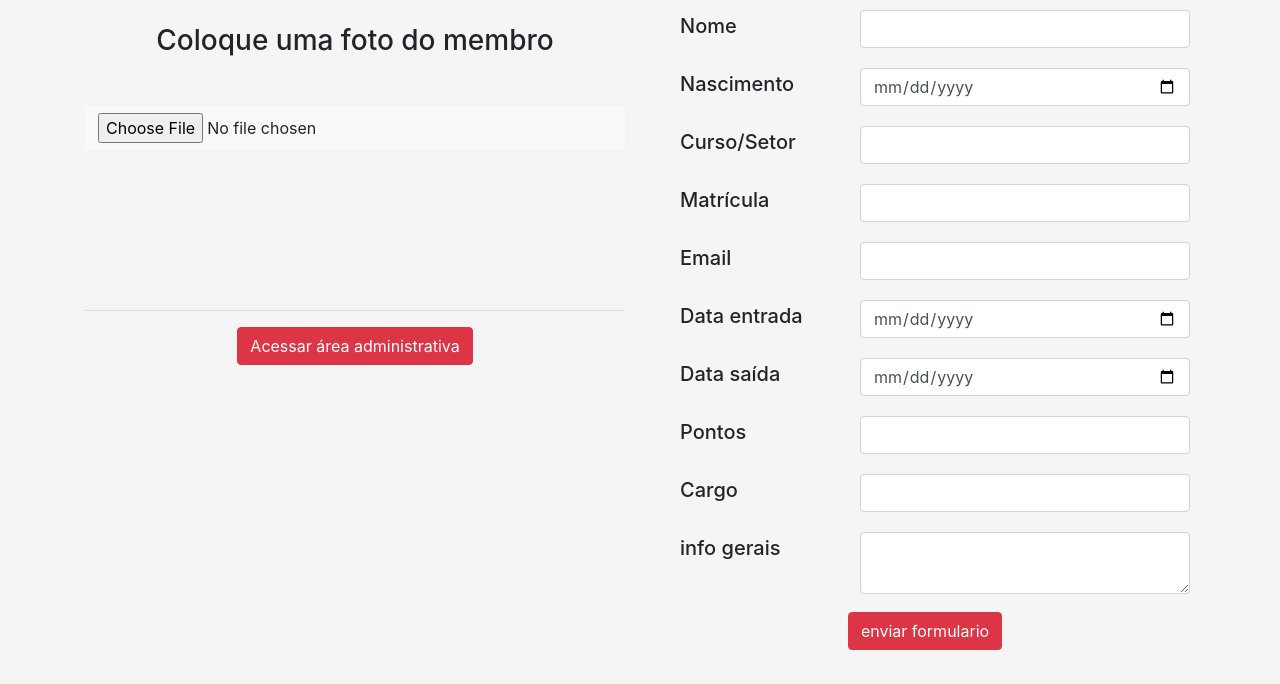
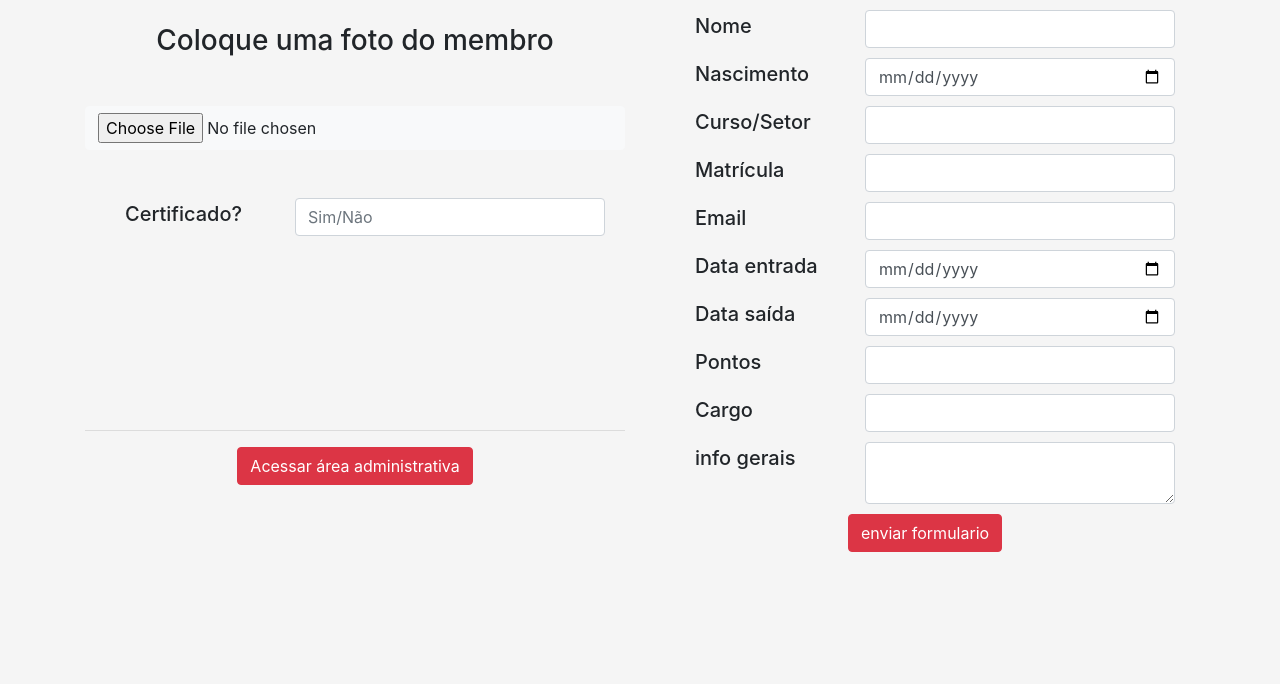
Before and after one commit to GusCanavese/projetomilhas, a Django app: page / in a window 1280 px wide. Shown: the part 116-800 px from the top of the page. Run offline with Django 5.2, Linux system fonts and the light colour scheme; some libraries are stand-ins or nearby versions.

Commit message:
finalizando o projeto base

```diff
--- a/core/templates/home.html
+++ b/core/templates/home.html
@@ -13,11 +13,6 @@
         <script src="https://kit.fontawesome.com/c770a83cab.js" crossorigin="anonymous"></script>
         <title>Home</title>
     </head>
-    <!-- <style>
-        *{
-            border: 1px solid red;
-        }
-    </style> -->
 <body style="background-color: whitesmoke;">
 
 
@@ -34,12 +29,22 @@
 
     <section>
         <div class="container">
-            <div class=" row ">
+
+                <form class="row " method="post" onsubmit="return confirm('Seu formulario foi enviado com sucesso!')">
 
                 <!-- local  para carregar a foto do membro -->
-                <div style="text-align: center;" class=" col-md-6" method="post">
-                    <h3 class="mt-4 mb-5" for="foto">Coloque uma foto do membro</h3>
-                    <input type="file" class="form-control-file  btn btn-light" id="foto" name="foto">
+                <div class=" col-md-6" style="text-align: center;" method="post">
+                    <!-- <form method="post"> -->
+                        {% csrf_token %}
+                        <h3 class="mt-4 mb-5" for="foto">Coloque uma foto do membro</h3>
+                        <input type="file" class="form-control-file  btn btn-light" id="foto" name="foto">
+
+                        <!-- pode ter certificado? -->
+                        <div class="col-md-12  row mt-5" style="margin: 10px; text-align: left;">
+                            <h5 class="col-md-4  mt-1" for="certificado">Certificado?</h5>
+                            <div class="col-md-8"><input maxlength="3" class="form-control" name="certificado" type="text" id="certificado" placeholder="Sim/Não"  required></div>
+                        </div>
+                    <!-- </form> -->
                     <br><br><br><br><br><br><br><hr>
                     <a class="btn btn-danger" value="enviar formulario" href="{% url 'capitania' %}"> Acessar área administrativa</a>
                 </div>
@@ -48,7 +53,7 @@
 
 
                 <div class="col-md-6  container">
-                    <form class="row " method="post" onsubmit="return confirm('Seu formulario foi enviado com sucesso!')">
+
                         {% csrf_token %}
 
                         <!-- campo que coloca o nome bem aqui -->
@@ -56,6 +61,8 @@
                             <h5 class="col-md-4  mt-1" for="nome">Nome</h5>
                             <div class="col-md-8"><input maxlength="150" class="form-control" name="nome" type="text" id="nome"  required></div>
                         </div>
+
+
 
                         <!-- data de nascimento -->
                         <div class="col-md-12  row" style="margin: 10px;">
@@ -111,11 +118,15 @@
                             <div class="col-md-8"><textarea maxlength="300" class="form-control" name="geral" type="textarea" id="geral"required></textarea></div>
                         </div>
 
+
+
+
                         <!-- botao que envia formulario para o BD -->
                         <div class="col-md-12 mb-3 mt-2" style="text-align: center;"><button type="submit" class="btn btn-danger" value="enviar formulario">enviar formulario</div>
-                    </form>
+
                 </div>
-            </div>
+            </form>
+
         </div>
     </section>
 
--- a/core/views.py
+++ b/core/views.py
@@ -6,28 +6,28 @@ from .models import Membro
 
 # logica que pega os dados do formulario
 def home(request):
-    nome      = request.POST.get('nome',      None)
-    data      = request.POST.get('data',      None)
-    curso     = request.POST.get('curso',     None)
-    matricula = request.POST.get('matricula', None)
-    email     = request.POST.get('email',     None)
-    entrada   = request.POST.get('entrada',   None)
-    saida     = request.POST.get('saida',     None)
-    pontos    = request.POST.get('pontos',    None)
-    cargo     = request.POST.get('cargo',     None)
-    info      = request.POST.get('geral',     None)
-    foto      = request.POST.get('foto',      None)
+    nome        = request.POST.get('nome',        None)
+    data        = request.POST.get('data',        None)
+    curso       = request.POST.get('curso',       None)
+    matricula   = request.POST.get('matricula',   None)
+    email       = request.POST.get('email',       None)
+    entrada     = request.POST.get('entrada',     None)
+    saida       = request.POST.get('saida',       None)
+    pontos      = request.POST.get('pontos',      None)
+    cargo       = request.POST.get('cargo',       None)
+    info        = request.POST.get('geral',       None)
+    foto        = request.POST.get('foto',        None)
+    certificado = request.POST.get('certificado', None)
 
 
     # pega os valores das variáveis e cadastra no banco de dados
     if request.method == "POST":
-        Membro.objects.create(nome=nome, data=data, curso=curso, matricula=matricula, email=email, entrada=entrada, saida=saida, pontos=pontos, cargo=cargo, info=info, foto=foto)
+        Membro.objects.create(nome=nome, data=data, curso=curso, matricula=matricula, email=email, entrada=entrada, saida=saida, pontos=pontos, cargo=cargo, info=info, foto=foto, certificado=certificado)
         return render(request, 'home.html')
     else:
         return render(request, 'home.html')
 
 
-
 # botao que leva para area administrativa
 def capitania(request):
     return redirect(reverse('capitania'))
```
Also changed, not shown: core/models.py (+12 -11 lines), core/migrations/0003_membro_certificado.py (added), db.sqlite3.
